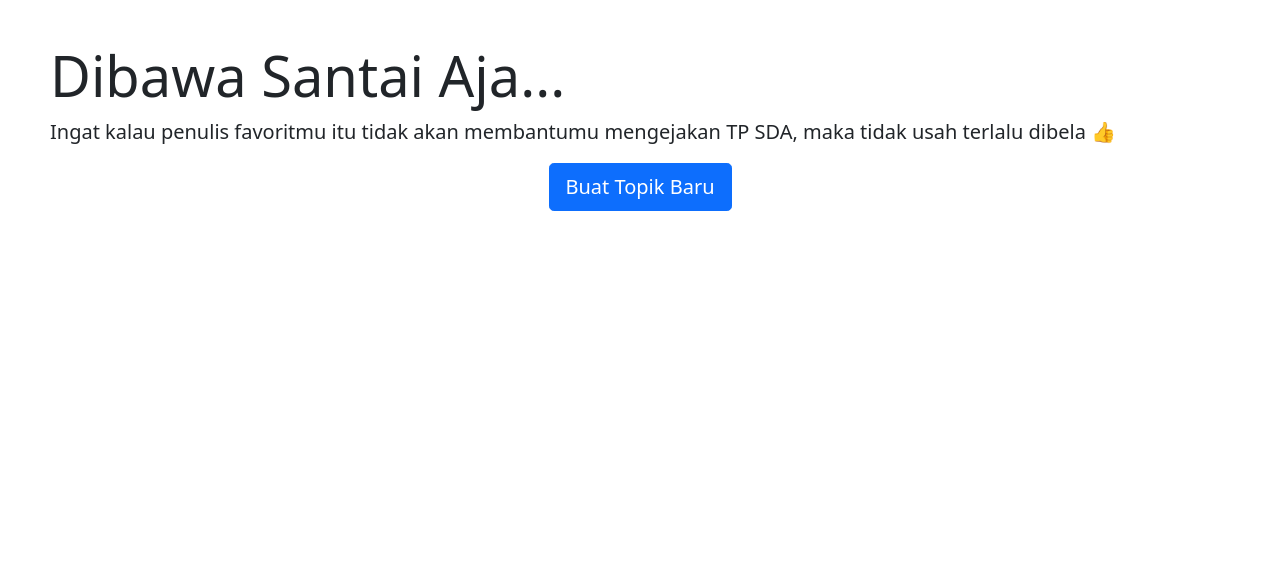
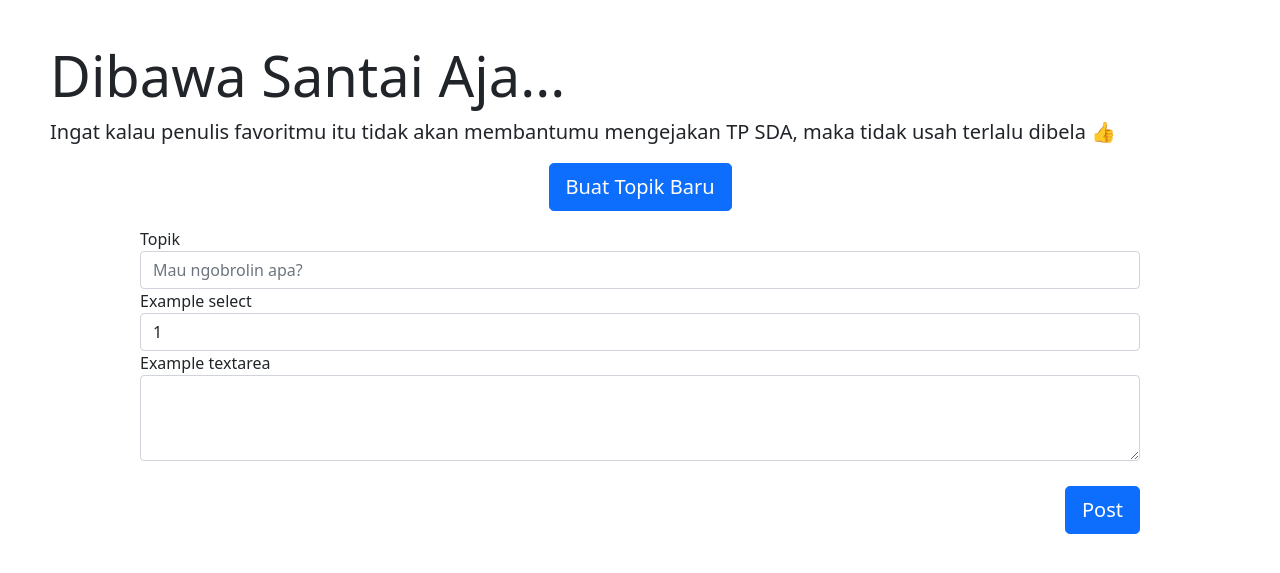
Before and after one commit to pbp-d03/literakarya, a Django app: page /forum/ in a window 1280 px wide. Shown: the part 56-629 px from the top of the page. Run offline with Django 4.2, Linux system fonts and the light colour scheme.

Commit message:
Modify forum.html

```diff
--- a/forum/templates/forum.html
+++ b/forum/templates/forum.html
@@ -11,6 +11,15 @@
     #reminder {
         padding-left: 50px;
     }
+    form {
+        margin: 0 auto; /* This centers the div horizontally */
+        width: 1000px;
+        height: 100px;
+    }
+    #post {
+        text-align: right;
+        padding-top: 25px;
+    }
 </style>
 
 <div class="jumbotron">
@@ -21,6 +30,32 @@
             <a class="btn btn-primary btn-lg" href="#" role="button">Buat Topik Baru</a>
         </p>
     </div>
-  </div>
+</div>
+
+<form>
+    <div class="form-group">
+      <label for="exampleFormControlInput1">Topik</label>
+      <input type="text" class="form-control" id="exampleFormControlInput1" placeholder="Mau ngobrolin apa?">
+    </div>
+    <div class="form-group">
+      <label for="exampleFormControlSelect1">Example select</label>
+      <select class="form-control" id="exampleFormControlSelect1">
+        <option>1</option>
+        <option>2</option>
+        <option>3</option>
+        <option>4</option>
+        <option>5</option>
+      </select>
+    </div>
+
+    <div class="form-group">
+      <label for="exampleFormControlTextarea1">Example textarea</label>
+      <textarea class="form-control" id="exampleFormControlTextarea1" rows="3"></textarea>
+    </div>
+
+    <p id="post">
+        <a class="btn btn-primary btn-lg" href="#" role="button">Post</a>
+    </p>
+  </form>
 
 {% endblock content %}
```
